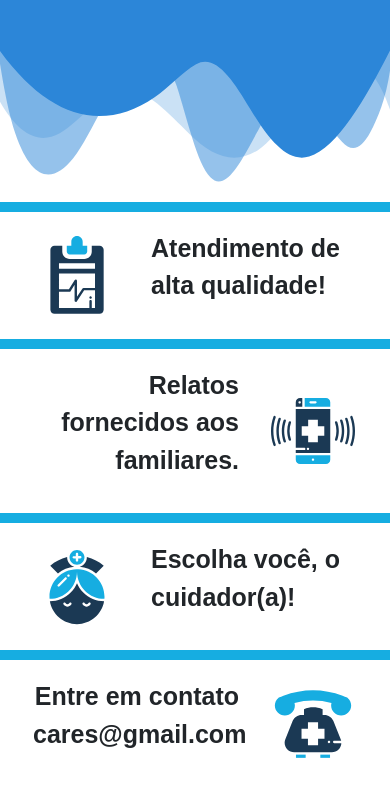
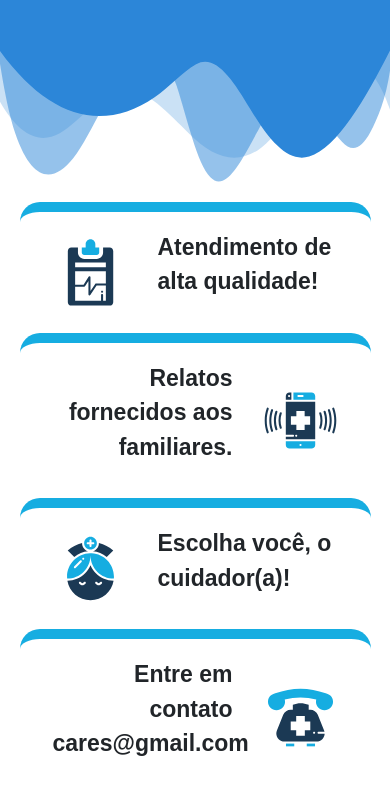
Before and after one commit to abnerbolandim/Cares, a plain HTML site: page index.html in a window 390 px wide. Shown: the part 4371-5166 px from the top of the page. Drawn offline with nearby package versions, Linux system fonts and the light colour scheme.

Commit message:
Altera max-width

```diff
--- a/style/services.css
+++ b/style/services.css
@@ -9,20 +9,27 @@
     margin-top: -1px;
 }
 
-@media (min-width: 992px){
+@media (max-width: 1200px){
     #services .container, .container-lg, .container-md, .container-sm, .container-xl {
-        max-width: 1000px;
+        max-width: 90%;
         }
     }
 
+/* @media (min-width: 992px){
+    #services .container, .container-lg, .container-md, .container-sm, .container-xl {
+        max-width: 70%;
+        }
+    } */
+
 @media (max-width: 992px){
 #services .container, .container-lg, .container-md, .container-sm, .container-xl {
-    max-width: 1000px;
+    max-width: 90%;
     }
 }
 
 .background-services{
     padding: 10px;
+    border-radius: 20px;
 
     border-top: 10px solid #16ade1
 }
@@ -35,76 +42,76 @@
 }
 
 .text-attendance{
-    font-size: 35px;
+    font-size: 30px;
     font-weight: 600;
     text-align: left;
 }
 
 @media (max-width: 992px){
     .text-attendance {
-        font-size: 30px;
+        font-size: 27px;
         }
     }
 
     @media (max-width: 576px){
         .text-attendance {
-            font-size: 25px;
+            font-size: 23px;
             }
         }
 
 
 .text-dailyreport{
-    font-size: 35px;
+    font-size: 30px;
     font-weight: 600;
     text-align: right;
 }
 
 @media (max-width: 992px){
     .text-dailyreport {
-        font-size: 30px;
+        font-size: 27px;
         }
     }
 
     @media (max-width: 576px){
         .text-dailyreport {
-            font-size: 25px;
+            font-size: 23px;
             }
         }
 
 
 .text-doctor{
-    font-size: 35px;
+    font-size: 30px;
     font-weight: 600;
     text-align: left;
 }
 
 @media (max-width: 992px){
     .text-doctor {
-        font-size: 30px;
+        font-size: 27px;
         }
     }
 
     @media (max-width: 576px){
         .text-doctor {
-            font-size: 25px;
+            font-size: 23px;
             }
         }
 
 
 .text-phonecall{
-    font-size: 35px;
+    font-size: 30px;
     font-weight: 600;
     text-align: right;
 }
 
 @media (max-width: 992px){
     .text-phonecall {
-        font-size: 30px;
+        font-size: 27px;
         }
     }
 
     @media (max-width: 576px){
         .text-phonecall {
-            font-size: 25px;
+            font-size: 23px;
             }
         }
```
